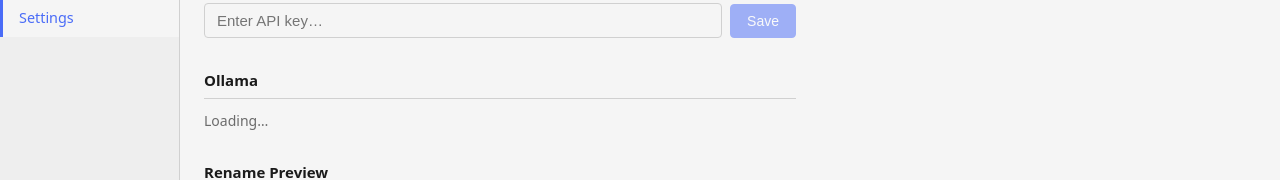
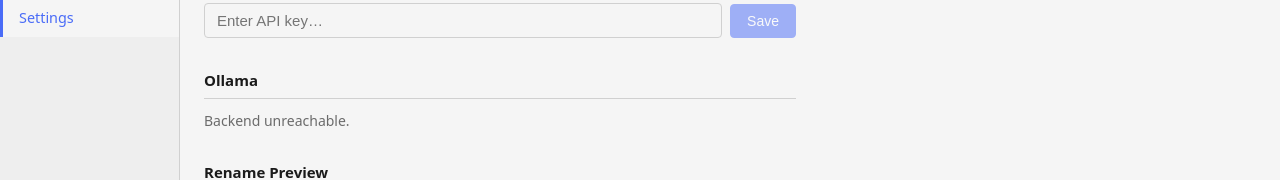
Before and after one commit to philippethan/librarian-ai, a React app in the folder frontend/: page /settings in a window 1280 px wide. Both pictures are taken after a click on the button "Export CSV". Shown: the part 218-398 px from the top of the page. Built offline with nearby package versions, Linux system fonts and the light colour scheme; no server answers; the HTML template or start-up script is replaced by a standard one.

Commit message:
setting page

```diff
--- a/frontend/src/pages/SettingsPage.jsx
+++ b/frontend/src/pages/SettingsPage.jsx
@@ -27,11 +27,12 @@
   const [exportLoading, setExportLoading] = useState({ csv: false, json: false });
 
   const [health, setHealth] = useState(null);
+  const [healthError, setHealthError] = useState(false);
 
   useEffect(() => {
     client.get('/api/health')
       .then(r => setHealth(r.data))
-      .catch(() => {});
+      .catch(() => setHealthError(true));
   }, []);
 
   function handleSaveKey() {
@@ -111,6 +112,8 @@
             <dt>Backend</dt>
             <dd><span className="settings-status settings-status--ok">{health.status}</span></dd>
           </dl>
+        ) : healthError ? (
+          <p className="settings-muted">Backend unreachable.</p>
         ) : (
           <p className="settings-muted">Loading…</p>
         )}
```
